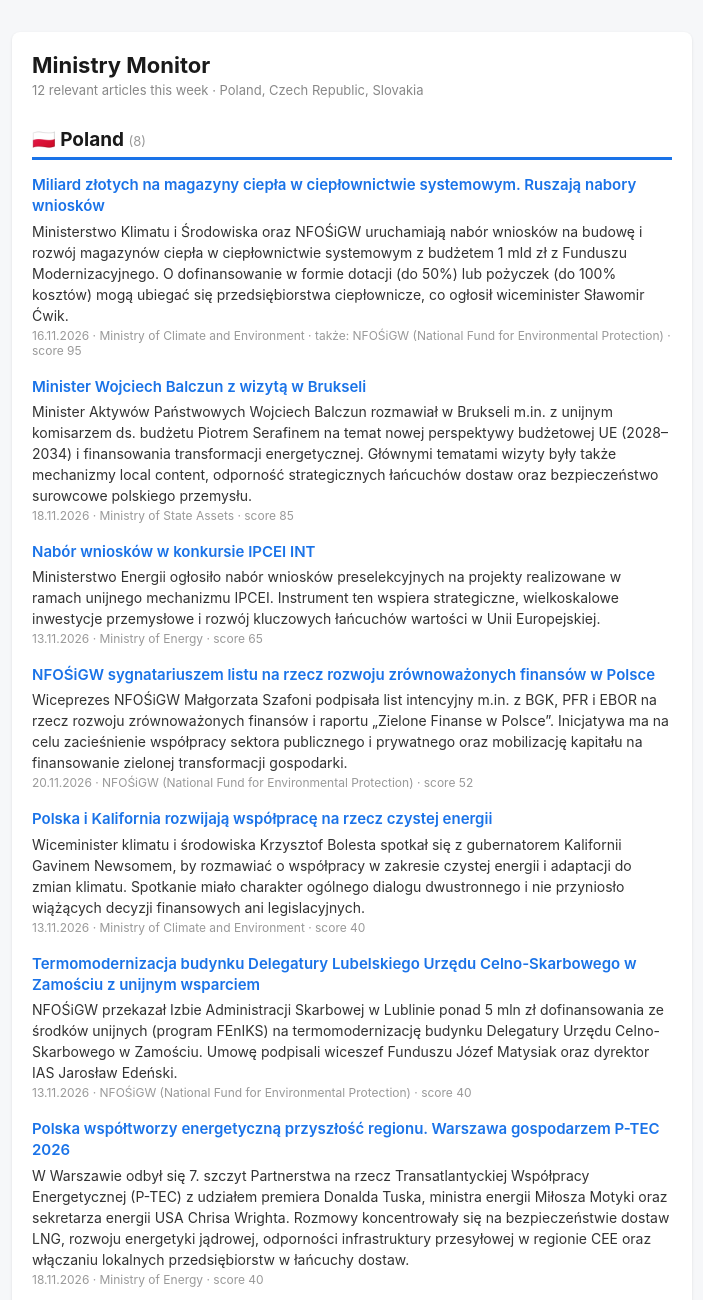
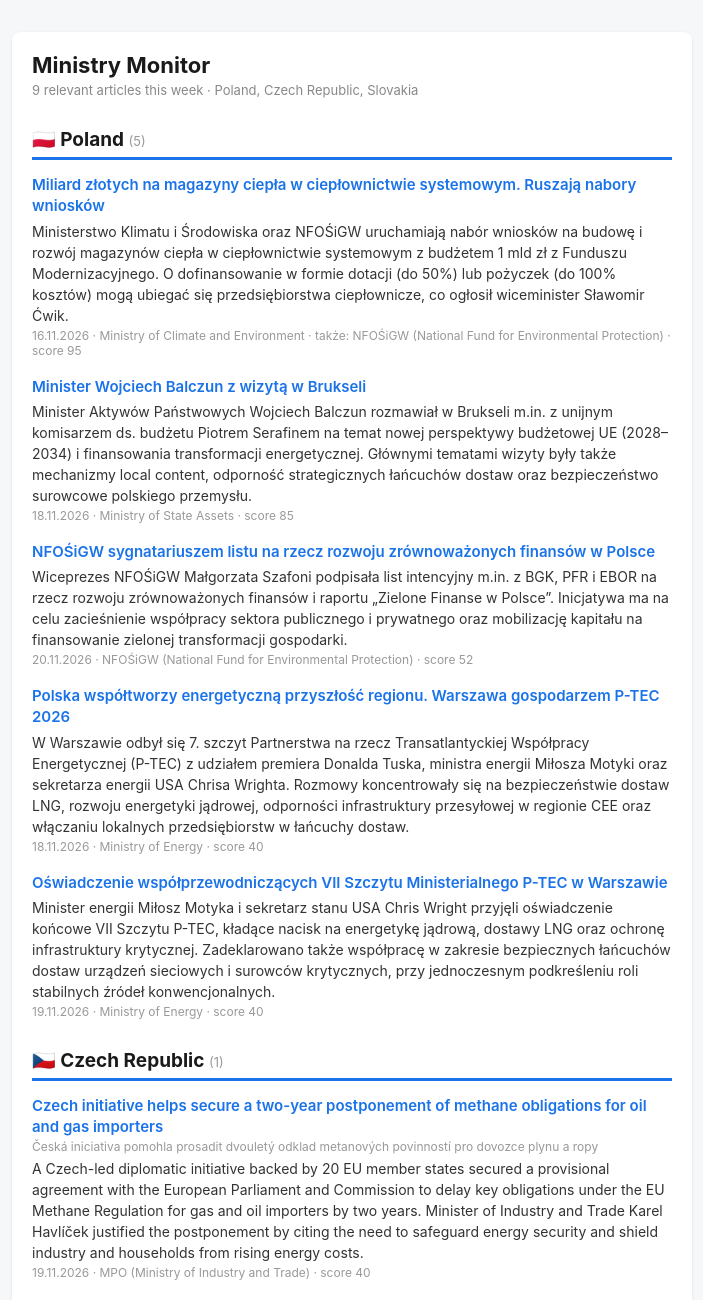
Before and after one commit to kalbarczykcleantechforcee/ministry-monitor, a website: page docs/index.html in a window 1280 px wide. Shown: the top 1300 px of the page, without its empty margins (288-991 px from the left). Drawn offline with Linux system fonts and the light colour scheme.

Commit message:
data: daily run 2026-11-22

```diff
--- a/docs/index.html
+++ b/docs/index.html
@@ -6,9 +6,9 @@
 
     <div style="font-family:-apple-system,Segoe UI,Roboto,Helvetica,Arial,sans-serif;max-width:640px;margin:0 auto;padding:20px">
       <h1 style="color:#1a1a1a;font-size:22px;margin:0 0 4px">Ministry Monitor</h1>
-      <p style="color:#888;font-size:13px;margin:0">12 relevant articles this week · Poland, Czech Republic, Slovakia</p>
+      <p style="color:#888;font-size:13px;margin:0">9 relevant articles this week · Poland, Czech Republic, Slovakia</p>
 
-      <h2 style="color:#1a1a1a;font-size:19px;margin:30px 0 14px;border-bottom:3px solid #1a73e8;padding-bottom:6px">🇵🇱 Poland <span style="color:#999;font-size:13px;font-weight:normal">(8)</span></h2>
+      <h2 style="color:#1a1a1a;font-size:19px;margin:30px 0 14px;border-bottom:3px solid #1a73e8;padding-bottom:6px">🇵🇱 Poland <span style="color:#999;font-size:13px;font-weight:normal">(5)</span></h2>
 
     <div style="margin:0 0 18px">
       <a href="https://www.gov.pl/web/klimat/miliard-zlotych-na-magazyny-ciepla-w-cieplownictwie-systemowym-ruszaja-nabory-wnioskow" style="color:#1a73e8;text-decoration:none;font-size:15px;font-weight:600;line-height:1.35">Miliard złotych na magazyny ciepła w ciepłownictwie systemowym. Ruszają nabory wniosków</a>
@@ -23,28 +23,10 @@
       <div style="color:#999;font-size:12px">18.11.2026 · Ministry of State Assets · score 85</div>
     </div>
     <div style="margin:0 0 18px">
-      <a href="https://www.gov.pl/web/energia/nabor-wnioskow-w-konkursie-ipcei-int2" style="color:#1a73e8;text-decoration:none;font-size:15px;font-weight:600;line-height:1.35">Nabór wniosków w konkursie IPCEI INT</a>
-
-      <p style="color:#333;margin:4px 0 2px;font-size:14px;line-height:1.5">Ministerstwo Energii ogłosiło nabór wniosków preselekcyjnych na projekty realizowane w ramach unijnego mechanizmu IPCEI. Instrument ten wspiera strategiczne, wielkoskalowe inwestycje przemysłowe i rozwój kluczowych łańcuchów wartości w Unii Europejskiej.</p>
-      <div style="color:#999;font-size:12px">13.11.2026 · Ministry of Energy · score 65</div>
-    </div>
-    <div style="margin:0 0 18px">
       <a href="https://www.gov.pl/web/nfosigw/nfosigw-sygnatariuszem-listu-na-rzecz-rozwoju-zrownowazonych-finansow-w-polsce" style="color:#1a73e8;text-decoration:none;font-size:15px;font-weight:600;line-height:1.35">NFOŚiGW sygnatariuszem listu na rzecz rozwoju zrównoważonych finansów w Polsce</a>
 
       <p style="color:#333;margin:4px 0 2px;font-size:14px;line-height:1.5">Wiceprezes NFOŚiGW Małgorzata Szafoni podpisała list intencyjny m.in. z BGK, PFR i EBOR na rzecz rozwoju zrównoważonych finansów i raportu „Zielone Finanse w Polsce”. Inicjatywa ma na celu zacieśnienie współpracy sektora publicznego i prywatnego oraz mobilizację kapitału na finansowanie zielonej transformacji gospodarki.</p>
       <div style="color:#999;font-size:12px">20.11.2026 · NFOŚiGW (National Fund for Environmental Protection) · score 52</div>
-    </div>
-    <div style="margin:0 0 18px">
-      <a href="https://www.gov.pl/web/klimat/polska-i-kalifornia-rozwijaja-wspolprace-na-rzecz-czystej-energii" style="color:#1a73e8;text-decoration:none;font-size:15px;font-weight:600;line-height:1.35">Polska i Kalifornia rozwijają współpracę na rzecz czystej energii</a>
-
-      <p style="color:#333;margin:4px 0 2px;font-size:14px;line-height:1.5">Wiceminister klimatu i środowiska Krzysztof Bolesta spotkał się z gubernatorem Kalifornii Gavinem Newsomem, by rozmawiać o współpracy w zakresie czystej energii i adaptacji do zmian klimatu. Spotkanie miało charakter ogólnego dialogu dwustronnego i nie przyniosło wiążących decyzji finansowych ani legislacyjnych.</p>
-      <div style="color:#999;font-size:12px">13.11.2026 · Ministry of Climate and Environment · score 40</div>
-    </div>
-    <div style="margin:0 0 18px">
-      <a href="https://www.gov.pl/web/nfosigw/termomodernizacja-budynku-delegatury-lubelskiego-urzedu-celno-skarbowego-w-zamosciu-z-unijnym-wsparciem" style="color:#1a73e8;text-decoration:none;font-size:15px;font-weight:600;line-height:1.35">Termomodernizacja budynku Delegatury Lubelskiego Urzędu Celno-Skarbowego w Zamościu z unijnym wsparciem</a>
-
-      <p style="color:#333;margin:4px 0 2px;font-size:14px;line-height:1.5">NFOŚiGW przekazał Izbie Administracji Skarbowej w Lublinie ponad 5 mln zł dofinansowania ze środków unijnych (program FEnIKS) na termomodernizację budynku Delegatury Urzędu Celno-Skarbowego w Zamościu. Umowę podpisali wiceszef Funduszu Józef Matysiak oraz dyrektor IAS Jarosław Edeński.</p>
-      <div style="color:#999;font-size:12px">13.11.2026 · NFOŚiGW (National Fund for Environmental Protection) · score 40</div>
     </div>
     <div style="margin:0 0 18px">
       <a href="https://www.gov.pl/web/energia/polska-wspoltworzy-energetyczna-przyszlosc-regionu-warszawa-gospodarzem-p-tec-2026" style="color:#1a73e8;text-decoration:none;font-size:15px;font-weight:600;line-height:1.35">Polska współtworzy energetyczną przyszłość regionu. Warszawa gospodarzem P-TEC 2026</a>
@@ -91,6 +73,6 @@
         Articles from the last 7 days, scored by AI for relevance to district heating, local content, the Industrial Accelerator Act / NZIA, EU ETS &amp; CBAM, the Innovation Fund and EU funds for the energy transition. Polish summaries for Polish sources; Czech and Slovak titles and summaries translated into English.
       </p>
     </div>
-    <p style="font-family:sans-serif;color:#aaa;font-size:11px;padding:0 20px 20px;margin:0">Preview of the next digest (last 7 days). Updated 2026-11-21 15:07 UTC.</p>
+    <p style="font-family:sans-serif;color:#aaa;font-size:11px;padding:0 20px 20px;margin:0">Preview of the next digest (last 7 days). Updated 2026-11-22 15:04 UTC.</p>
   </div>
 </body></html>
```
